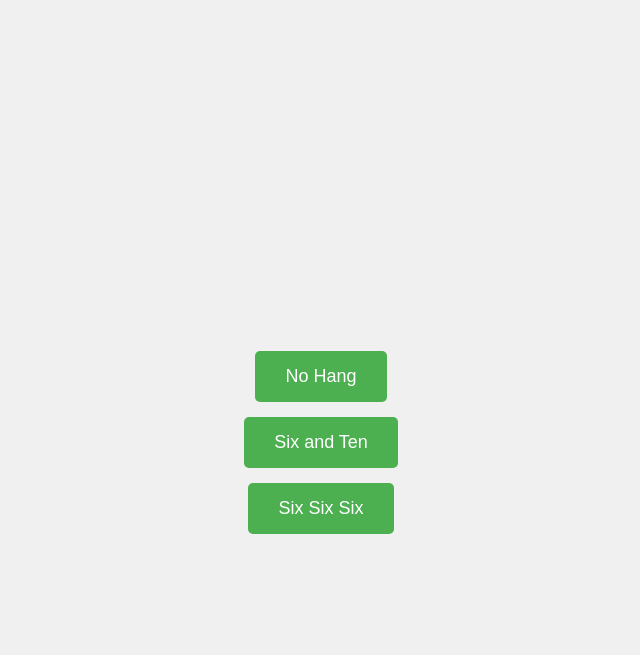
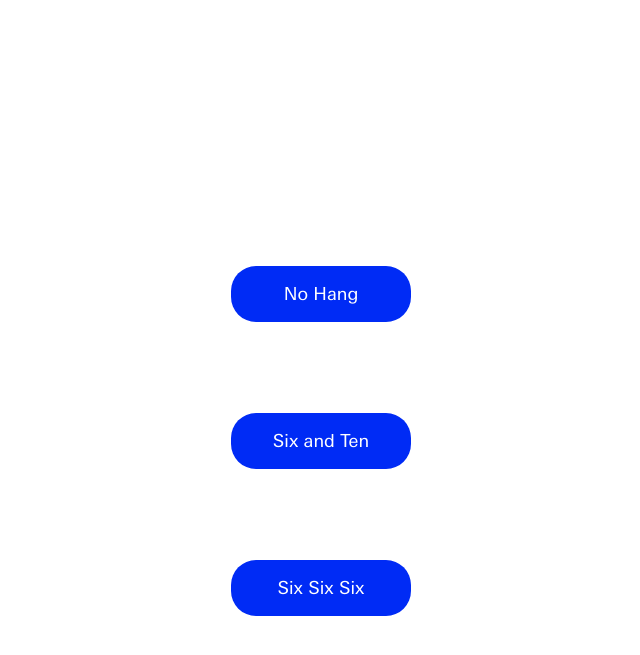
Before and after one commit to GiacomoPope/giacomopope.github.io, a Jekyll site: the page hang/index.html, which Jekyll copies as it is, in a window 1280 px wide. Shown: the top 655 px of the page, without its empty margins (319-959 px from the left). Built offline with Jekyll 4.4.1, drawn with Linux system fonts in a browser that asks for light colours.

Commit message:
modify design of hang

```diff
--- a/hang/index.html
+++ b/hang/index.html
@@ -14,9 +14,13 @@
             <button class="btn" id="sixSixSixBtn">Six Six Six</button><br><br>
         </div>
         <div id="timerScreen" class="hidden">
-            <div id="timer">05:000</div>
-            <div id="phaseText"></div>
-            <div id="intervalCounter"></div>
+            <div id="circle"></div>
+
+            <div id="timerData">
+                <div id="timer">05:000</div>
+                <div id="phaseText"></div>
+                <div id="intervalCounter"></div>
+            </div>
         </div>
     </div>
     <script src="script.js"></script>
--- a/hang/script.js
+++ b/hang/script.js
@@ -9,6 +9,7 @@
         this.startScreen = document.getElementById('startScreen');
         this.timerScreen = document.getElementById('timerScreen');
         this.timerDisplay = document.getElementById('timer');
+        this.timerCircle = document.getElementById('circle');
         this.phaseText = document.getElementById('phaseText');
         this.intervalCounter = document.getElementById('intervalCounter');
     }
@@ -21,7 +22,9 @@
 
     async startTimer(duration, color, text) {
         return new Promise((resolve) => {
-            this.timerDisplay.className = color;
+            var get_ready = false;
+
+            this.timerCircle.className = color;
             this.phaseText.textContent = text;
 
             const startTime = Date.now();
@@ -30,6 +33,12 @@
                 const remainingTime = Math.max(duration - elapsedTime, 0);
 
                 this.timerDisplay.textContent = this.formatTime(remainingTime);
+
+                // Set rest circle to gold when 3 seconds are left
+                if (!get_ready && remainingTime <= 3000 && color == "green") {
+                    get_ready = true;
+                    this.timerCircle.className = 'gold';
+                }
 
                 if (remainingTime <= 0) {
                     clearInterval(timerInterval);
@@ -112,7 +121,7 @@
         } finally {
             // Reset display after workout
             this.timerDisplay.textContent = '05:000';
-            this.timerDisplay.className = 'gold';
+            this.timerCircle.className = 'gold';
             this.phaseText.textContent = '';
             this.intervalCounter.textContent = '';
 
--- a/hang/styles.css
+++ b/hang/styles.css
@@ -1,11 +1,20 @@
+@font-face {
+    font-family: Univers;
+    font-weight: 300 900;
+    font-style: normal;
+    src: url(univers-next-regular.woff2) format('woff2 supports variations'), url(univers-next-regular.woff2) format('woff2-variations');
+    font-display: swap
+}
+
 body {
-    font-family: monospace;
+    font-family: Univers, -apple-system, system-ui;
+    font-stretch: 95%;
     display: flex;
     justify-content: center;
     align-items: center;
     height: 100vh;
     margin: 0;
-    background-color: #f0f0f0;
+    background-color: #fff;
 }
 
 .container {
@@ -13,23 +22,51 @@
 }
 
 button {
-    padding: 15px 30px;
+    font-family: Univers, -apple-system, system-ui;
+    padding: 18px 30px 15px 30px;
     font-size: 18px;
-    background-color: #4CAF50;
+    background-color: #002bf5;
     color: white;
     border: none;
-    border-radius: 5px;
+    border-radius: 25px;
     cursor: pointer;
     transition: background-color 0.3s ease;
+    min-width: 10em;
+    margin: 2em 0;
 }
 
 button:hover {
-    background-color: #45a049;
+    background-color: #3358FF;
+}
+
+#timerScreen {
+    position: relative;
+    width: 60vw;
+    height: 60vw;
+    max-width: 600px;
+    max-height: 600px;
 }
 
 #timer {
     font-size: 4rem;
     font-weight: bold;
+}
+
+#circle {
+    position: absolute;
+    width: 100%;
+    height: 100%;
+    border-radius: 50%;
+    z-index: -1;
+}
+
+#timerData {
+    display: flex;
+    flex-direction: column;
+    align-items: center;
+    justify-content: center;
+    height: 100%;
+    color: #fff;
 }
 
 #phaseText {
@@ -42,19 +79,19 @@
 }
 
 .gold {
-    color: #FFD700;
+    background-color: #feb32b;
 }
 
 .blue {
-    color: #1E90FF;
+    background-color: #002bf5;
 }
 
 .green {
-    color: #2ECC71;
+    background-color: #2ECC71;
 }
 
 #intervalCounter {
-    font-size: 2rem;
+    font-size: 1.7rem;
     margin-top: 1rem;
-    color: #666;
+    color: #fff;
 }
```
Also changed, not shown: hang/univers-next-regular.woff2 (added).
